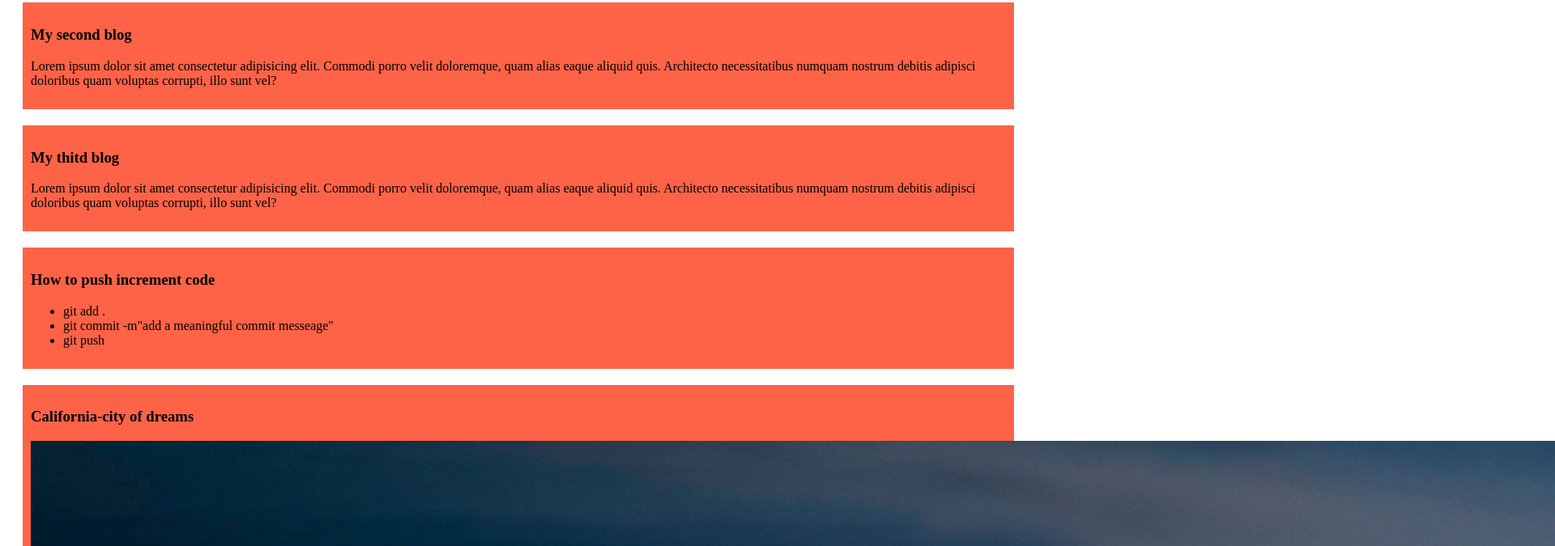
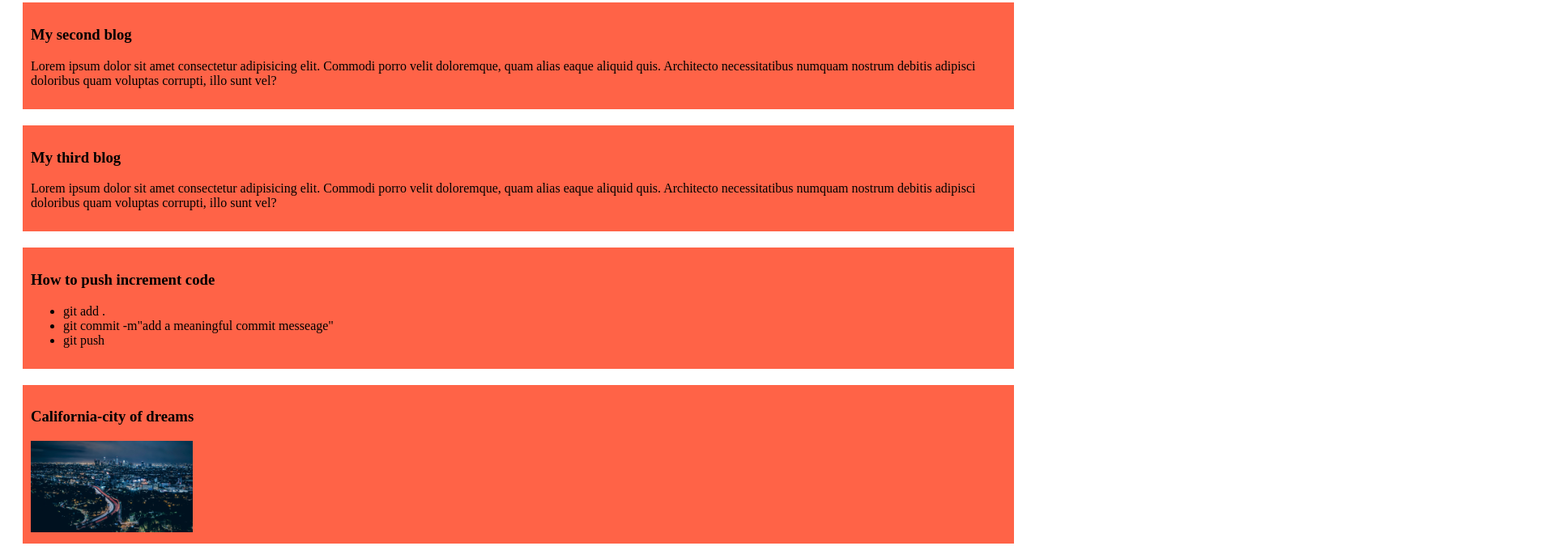
Before and after one commit to tahmina-tanni/my-simple-website, a plain HTML site: page index.html in a window 1280 px wide. Shown: the part 168-843 px from the top of the page at 81% size, 1920 px wide, since content can reach past the window. Drawn offline with Linux system fonts and the light colour scheme.

Commit message:
added picture width

```diff
--- a/index.html
+++ b/index.html
@@ -16,7 +16,7 @@
         <p> Lorem ipsum dolor sit amet consectetur adipisicing elit. Commodi porro velit doloremque, quam alias eaque aliquid quis. Architecto necessitatibus numquam nostrum debitis adipisci doloribus quam voluptas corrupti, illo sunt vel?</p>
     </div>
     <div>
-        <h3>My thitd blog</h3>
+        <h3>My third blog</h3>
         <p> Lorem ipsum dolor sit amet consectetur adipisicing elit. Commodi porro velit doloremque, quam alias eaque aliquid quis. Architecto necessitatibus numquam nostrum debitis adipisci doloribus quam voluptas corrupti, illo sunt vel?</p>
     </div>
     <div>
@@ -29,7 +29,7 @@
     </div>
     <div>
         <h3>California-city of dreams</h3>
-        <img src="images/Califonia.jpg" alt="">
+        <img width="200" src="images/Califonia.jpg" alt="">
     </div>
 </body>
 </html>
```
